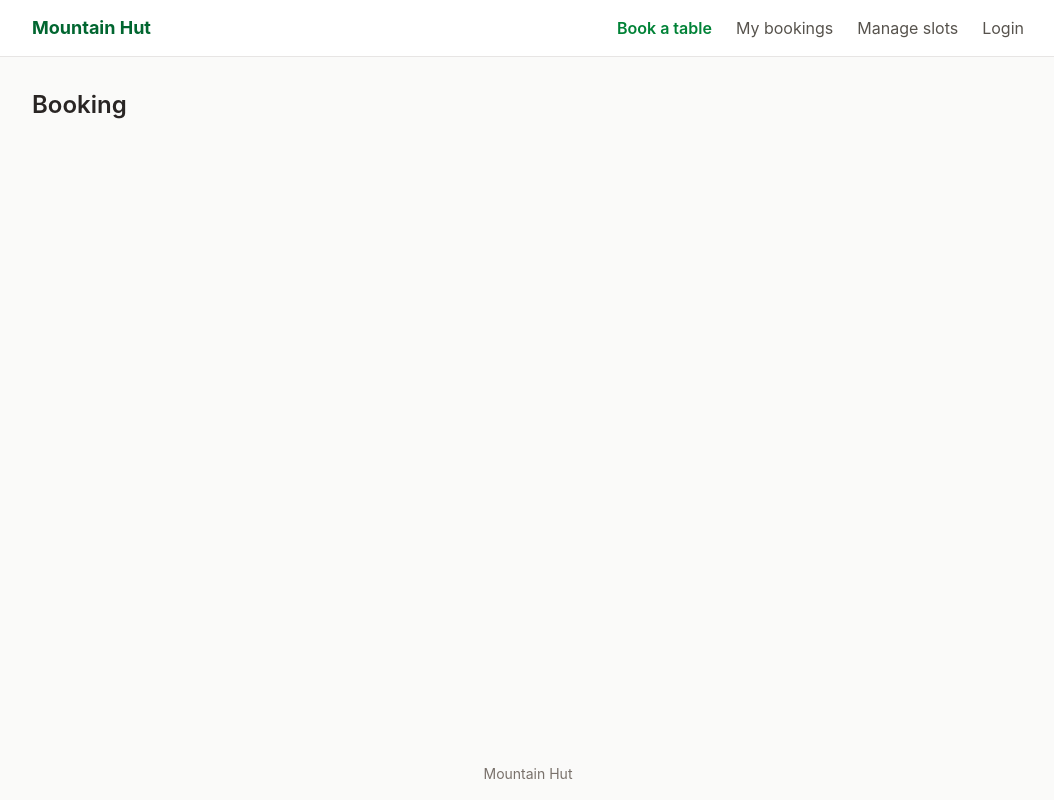
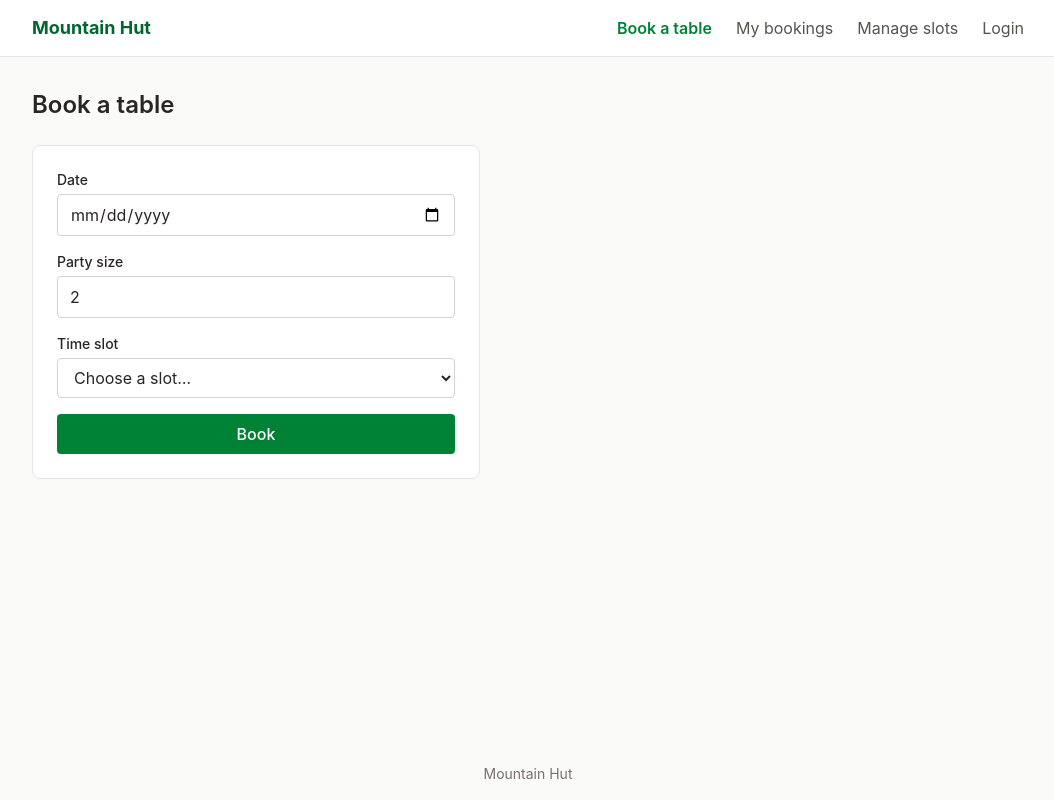
Before and after one commit to dadegio/Mountain-Hut-Team-2, a React (Vite) app in the folder mountain-hut-client/: page /booking in a window 1280 px wide. Shown: the whole page, without its empty margins (112-1166 px from the left). Built offline with nearby package versions, Linux system fonts and the light colour scheme; no server answers.

Commit message:
MH-22: add booking form UI and ApiError

```diff
--- a/mountain-hut-client/src/api/client.ts
+++ b/mountain-hut-client/src/api/client.ts
@@ -1,30 +1,12 @@
 const BASE_URL = import.meta.env.VITE_API_URL ?? "/api";
 
 export class ApiError extends Error {
-  readonly status: number;
+  status: number;
 
   constructor(status: number, message: string) {
     super(message);
-    this.name = "ApiError";
     this.status = status;
   }
-}
-
-// The backend answers errors with { error, details? }: turn it into a readable message
-async function errorMessage(res: Response): Promise<string> {
-  const text = await res.text();
-  try {
-    const body = JSON.parse(text);
-    if (typeof body?.error === "string") {
-      const details = Array.isArray(body.details)
-        ? body.details.map((d: { message: string }) => d.message).join("; ")
-        : "";
-      return details ? `${body.error}: ${details}` : body.error;
-    }
-  } catch {
-    // Not JSON: fall back to the raw text
-  }
-  return `API error ${res.status}: ${text}`;
 }
 
 export async function apiFetch<T>(path: string, options?: RequestInit): Promise<T> {
@@ -32,8 +14,17 @@ export async function apiFetch<T>(path: string, options?: RequestInit): Promise<
     headers: { "Content-Type": "application/json" },
     ...options,
   });
+
   if (!res.ok) {
-    throw new ApiError(res.status, await errorMessage(res));
+    let message = res.statusText;
+    try {
+      const body = await res.json();
+      message = body.message ?? body.error ?? message;
+    } catch {
+      // response had no JSON body, keep statusText
+    }
+    throw new ApiError(res.status, message);
   }
+
   return res.json() as Promise<T>;
 }
--- a/mountain-hut-client/src/pages/BookingPage.tsx
+++ b/mountain-hut-client/src/pages/BookingPage.tsx
@@ -1,3 +1,85 @@
-export default function HomePage() {
-  return <h1 className="text-2xl font-semibold">Booking</h1>;
+import { useState } from "react";
+
+const MAX_PARTY_SIZE = 10; // TODO: confirm with backend/PO
+
+// today's date as "YYYY-MM-DD" in local time (toISOString would use UTC)
+function today(): string {
+  const d = new Date();
+  const mm = String(d.getMonth() + 1).padStart(2, "0");
+  const dd = String(d.getDate()).padStart(2, "0");
+  return `${d.getFullYear()}-${mm}-${dd}`;
 }
+
+export default function BookingPage() {
+  const [date, setDate] = useState("");
+  const [partySize, setPartySize] = useState(2);
+  const [slotId, setSlotId] = useState("");
+  const [formError, setFormError] = useState<string | null>(null);
+
+  function handleSubmit(e: React.FormEvent) {
+    e.preventDefault(); // stop the browser reloading the page
+
+    if (!date || date < today()) return setFormError("Please choose today or a future date.");
+    if (partySize < 1 || partySize > MAX_PARTY_SIZE)
+      return setFormError(`Party size must be between 1 and ${MAX_PARTY_SIZE}.`);
+    if (!slotId) return setFormError("Please choose a time slot.");
+
+    setFormError(null);
+    console.log({ date, partySize, slotId: Number(slotId) });
+  }
+
+  return (
+    <div className="max-w-md">
+      <h1 className="text-2xl font-semibold mb-6">Book a table</h1>
+
+      <form onSubmit={handleSubmit} className="space-y-4 bg-white border border-stone-200 rounded-lg p-6">
+        <div>
+          <label htmlFor="date" className="block text-sm font-medium mb-1">Date</label>
+          <input
+            id="date"
+            type="date"
+            min={today()}
+            value={date}
+            onChange={(e) => setDate(e.target.value)}
+            className="w-full border border-stone-300 rounded px-3 py-2"
+          />
+        </div>
+
+        <div>
+          <label htmlFor="partySize" className="block text-sm font-medium mb-1">Party size</label>
+          <input
+            id="partySize"
+            type="number"
+            min={1}
+            max={MAX_PARTY_SIZE}
+            value={partySize}
+            onChange={(e) => setPartySize(Number(e.target.value))}
+            className="w-full border border-stone-300 rounded px-3 py-2"
+          />
+        </div>
+
+        <div>
+          <label htmlFor="slot" className="block text-sm font-medium mb-1">Time slot</label>
+          <select
+            id="slot"
+            value={slotId}
+            onChange={(e) => setSlotId(e.target.value)}
+            className="w-full border border-stone-300 rounded px-3 py-2"
+          >
+            <option value="">Choose a slot…</option>
+            {/* filled from the availability API in MH-52 */}
+          </select>
+        </div>
+
+        {formError && <p className="text-sm text-red-600">{formError}</p>}
+
+        <button
+          type="submit"
+          className="w-full bg-green-700 text-white rounded py-2 font-medium hover:bg-green-800"
+        >
+          Book
+        </button>
+      </form>
+    </div>
+  );
+}
```
Also changed, not shown: 1 other file (tests, documents, lock files or other folders).
